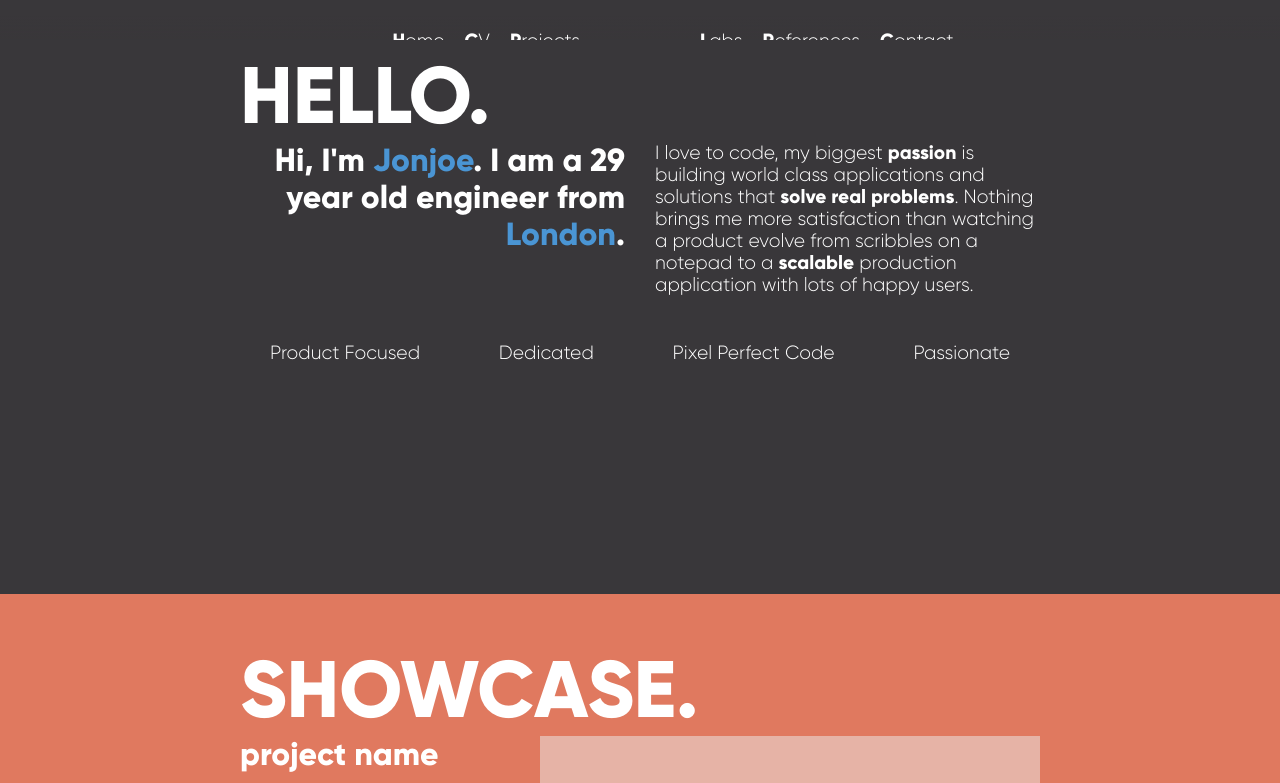
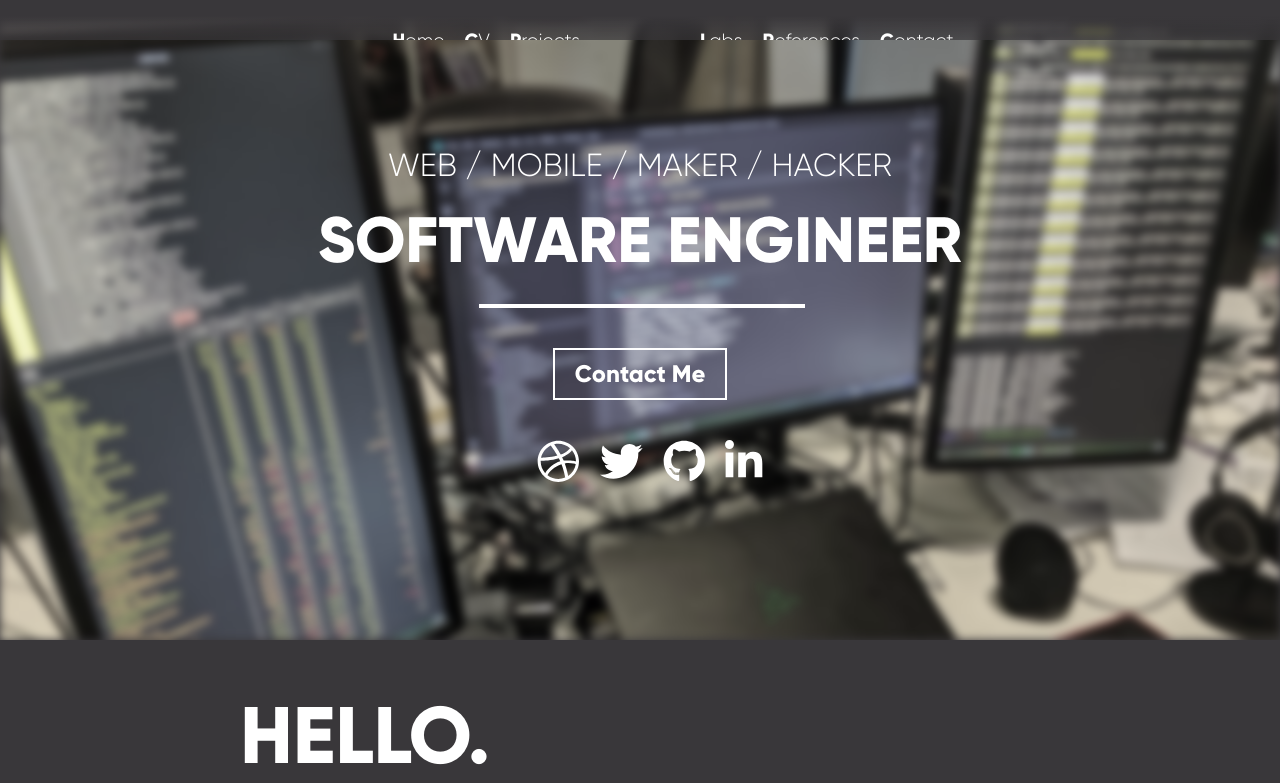
Before and after one commit to Jonjoe/website, a React (Create React App) app: page / in a window 1280 px wide. Shown: the top 783 px of the page. Built offline with nearby package versions, Linux system fonts and the light colour scheme; what @fortawesome/pro-duotone-svg-icons, @fortawesome/pro-light-svg-icons, @fortawesome/pro-solid-svg-icons would draw is missing.

Commit message:
landing section

```diff
--- a/src/components/implementations/LandingSection/LandingSection.component.tsx
+++ b/src/components/implementations/LandingSection/LandingSection.component.tsx
@@ -1,17 +1,28 @@
-import * as React from 'react';
-import * as Styled from './LandingSection.styles';
+import * as React from "react";
+import * as Styled from "./LandingSection.styles";
 
-interface LandingSectionProps {
-  children: JSX.Element | JSX.Element[];
-}
+import { Column, Caption, Button, Text, SocialLinks } from "components";
 
-const LandingSection: React.FC<LandingSectionProps> = props => {
-  const {children} = props;
-
+const LandingSection: React.FC = () => {
   return (
     <Styled.Container>
       <Styled.Background />
-      <Styled.Content>{children}</Styled.Content>
+      <Styled.Content>
+        <Column>
+          <Caption
+            subtitle="Web / Mobile / Maker / Hacker"
+            title="Software Engineer"
+          />
+
+          <div style={{ marginBottom: 30 }}>
+            <Button>
+              <Text.HeroBody>Contact Me</Text.HeroBody>
+            </Button>
+          </div>
+
+          <SocialLinks />
+        </Column>
+      </Styled.Content>
     </Styled.Container>
   );
 };
--- a/src/pages/Home/Home.page.tsx
+++ b/src/pages/Home/Home.page.tsx
@@ -11,7 +11,8 @@ import {
   Struct,
   SkillPoints,
   WorkHistory,
-  FeaturedProjects
+  FeaturedProjects,
+  LandingSection
 } from "../../components";
 
 import { strings } from "../../config";
@@ -19,6 +20,7 @@ import { strings } from "../../config";
 const HomePage: React.FC = () => {
   return (
     <Page>
+      <LandingSection />
       <Section title="Hello">
         <ScrollAnimation animateIn="fadeIn">
           <Struct>
```
